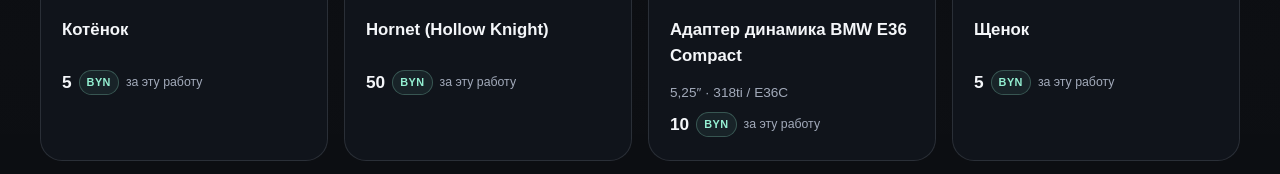
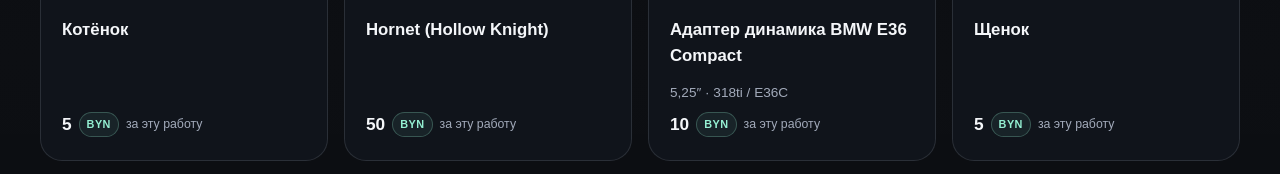
Before and after one commit to LesnoiEnot228/layerlab-3d-print-site, a plain HTML site: page index.html in a window 1280 px wide. Shown: the part 2265-2439 px from the top of the page. Drawn offline with Linux system fonts and the light colour scheme; no server answers.

Commit message:
Keep portfolio prices aligned

```diff
--- a/index.html
+++ b/index.html
@@ -166,7 +166,7 @@
     @media(max-width:760px){.reviews-layout{grid-template-columns:1fr}.review-form-card,.review-card,.review-empty{padding:19px}}
     .work-info{display:flex;flex-direction:column;flex:1}
     .work-info h3{min-height:2.35em}
-    .work-price{margin-top:auto}
+    .work-info .work-price{margin-top:auto}
 </style>
 </head>
 <body>
```
